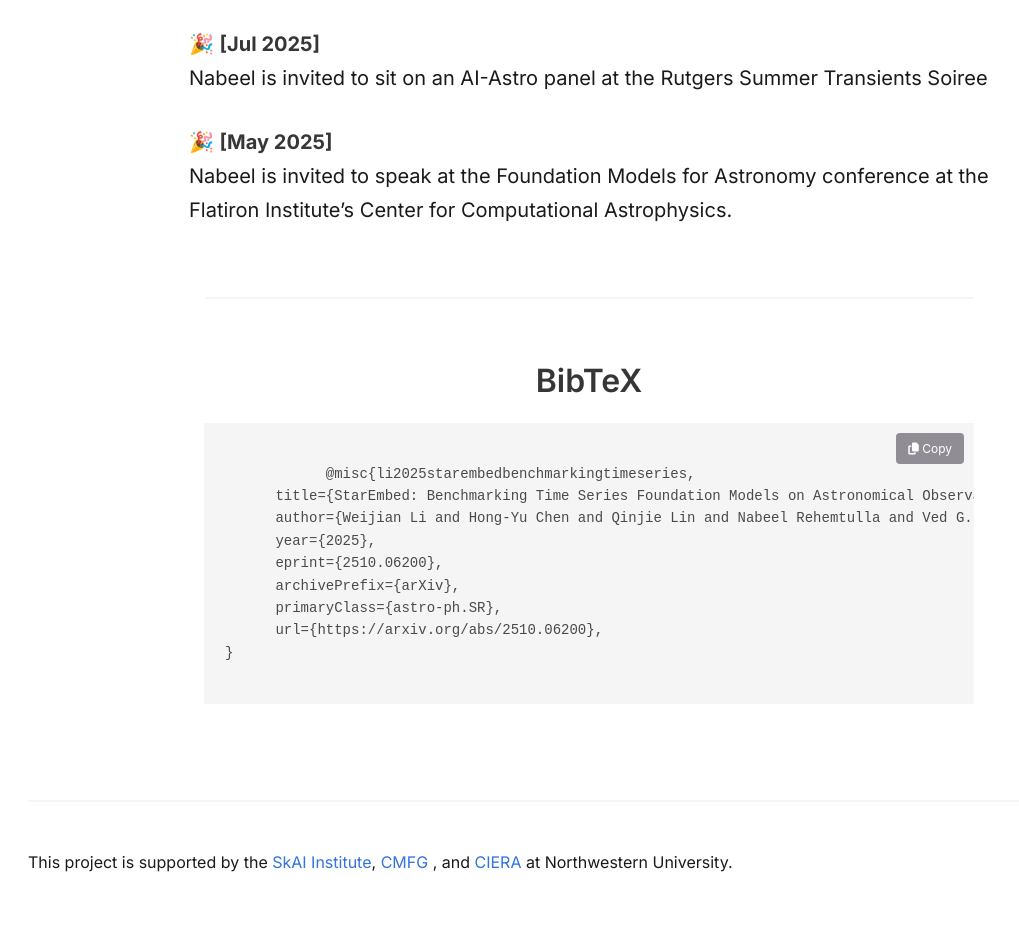
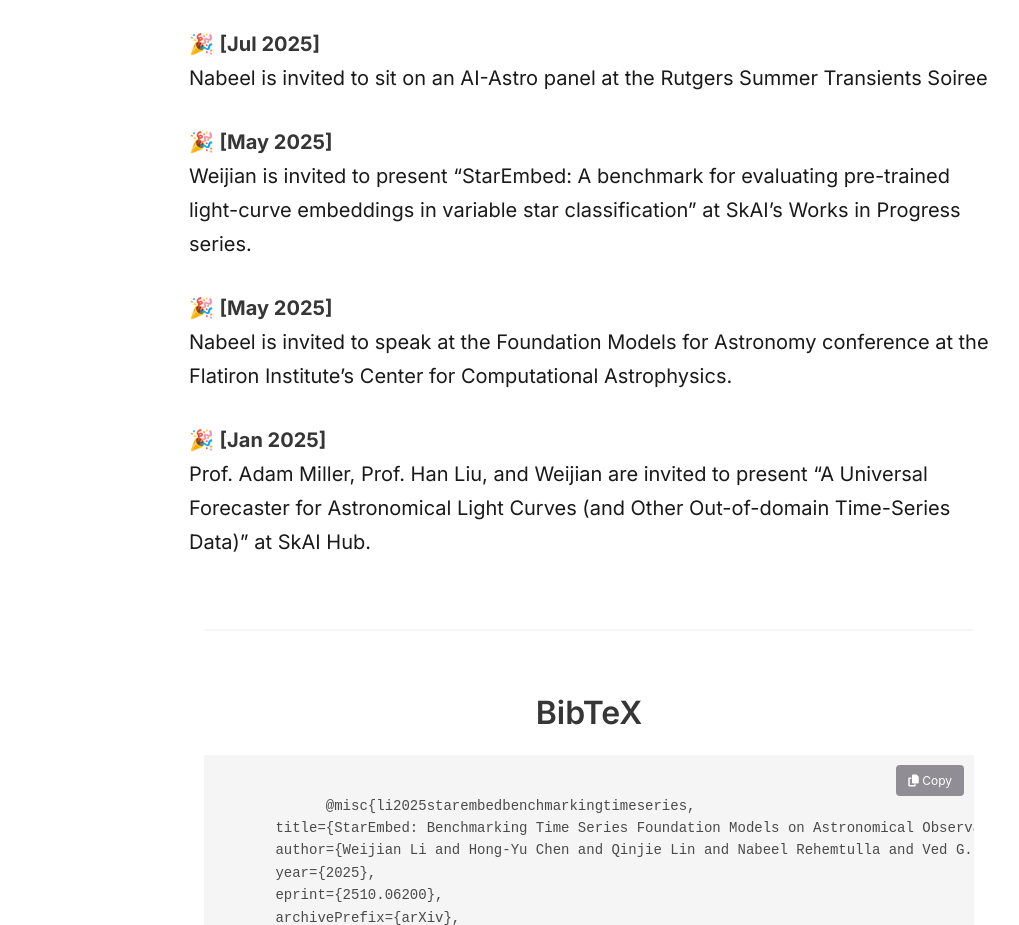
Before and after one commit to Hibb-bb/star-embed.github.io, a plain HTML site: page index.html in a window 1280 px wide. Shown: the part 2866-3791 px from the top of the page, without its empty margins (51-1070 px from the left). Drawn offline with nearby package versions, Linux system fonts and the light colour scheme; some icons are missing; a web font is replaced by a local one.

Commit message:
Update index.html

```diff
--- a/index.html
+++ b/index.html
@@ -275,11 +275,23 @@
                   <br>
                   Nabeel is invited to sit on an AI-Astro panel at the Rutgers Summer Transients Soiree
                 </p>
+
+                <p style="font-size: 1.25em; line-height: 1.7; margin-bottom: 1.5em;">
+                  🎉 <strong>[May 2025]</strong>
+                  <br>
+                    Weijian is invited to present “StarEmbed: A benchmark for evaluating pre-trained light-curve embeddings in variable star classification” at SkAI’s Works in Progress series.
+                </p>
                 <p style="font-size: 1.25em; line-height: 1.7; margin-bottom: 1.5em;">
                   🎉 <strong>[May 2025]</strong>
                   <br>
                     Nabeel is invited to speak at the Foundation Models for Astronomy conference at the Flatiron Institute’s Center for Computational Astrophysics.
                 </p>
+                <p style="font-size: 1.25em; line-height: 1.7; margin-bottom: 1.5em;">
+                  🎉 <strong>[Jan 2025]</strong>
+                  <br>
+                    Prof. Adam Miller, Prof. Han Liu, and Weijian are invited to present “A Universal Forecaster for Astronomical Light Curves (and Other Out-of-domain Time-Series Data)” at SkAI Hub.
+                </p>
+
               </div>
             </div>
           </div>
```
